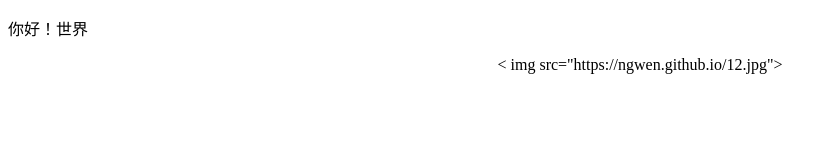
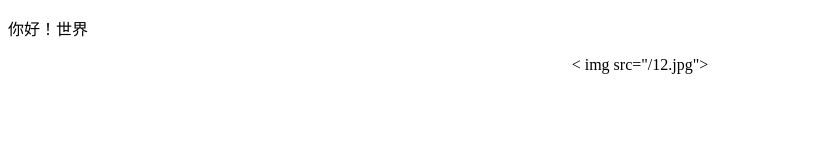
Before and after one commit to ngwen/ngwen.github.io, a plain HTML site: page index.html in a window 1280 px wide. Shown: the whole page, without its empty margins (0-837 px from the left). Drawn offline with Linux system fonts and the light colour scheme.

Commit message:
Update index.html

```diff
--- a/index.html
+++ b/index.html
@@ -8,7 +8,7 @@
   <!--主体开始-->
   <body>
     <p>你好！世界</p >
-    <p align="center">< img src="https://ngwen.github.io/12.jpg"></p ><!--图片居中-->
+    <p align="center">< img src="/12.jpg"></p ><!--图片居中-->
   </body>
   <!--主体结束-->
 </html>
```
